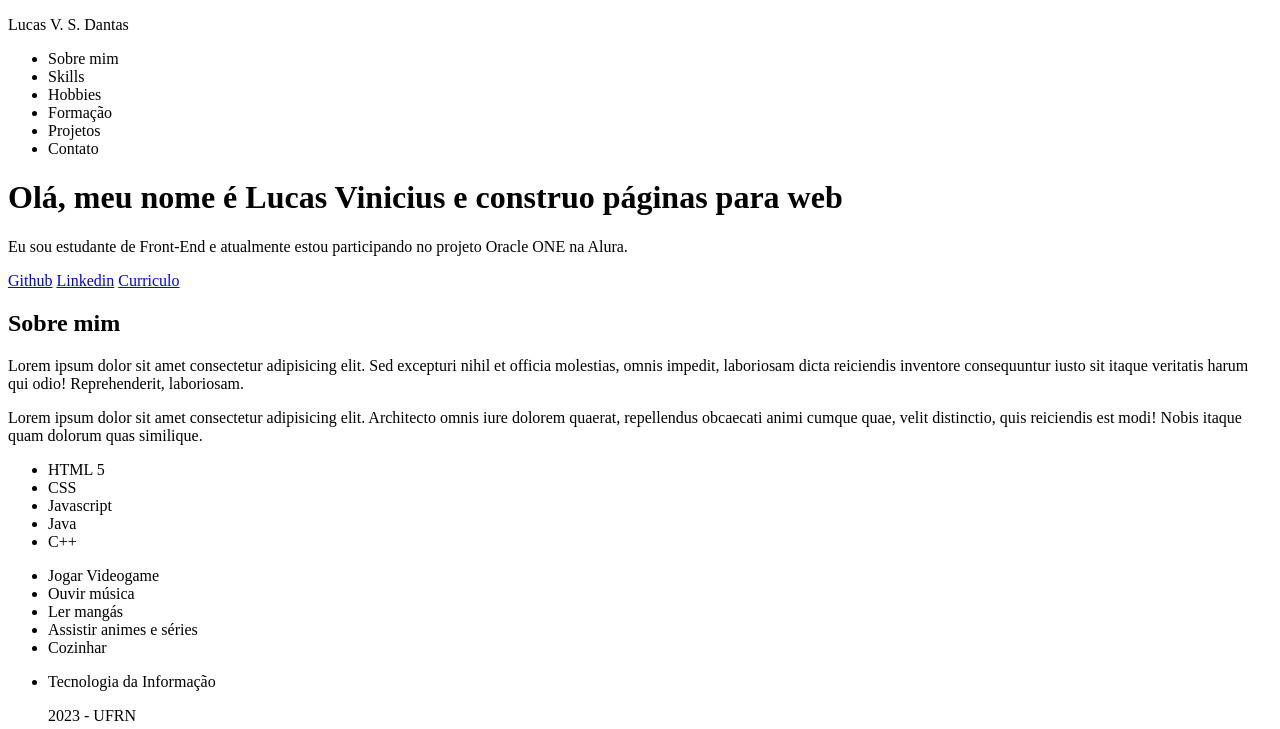
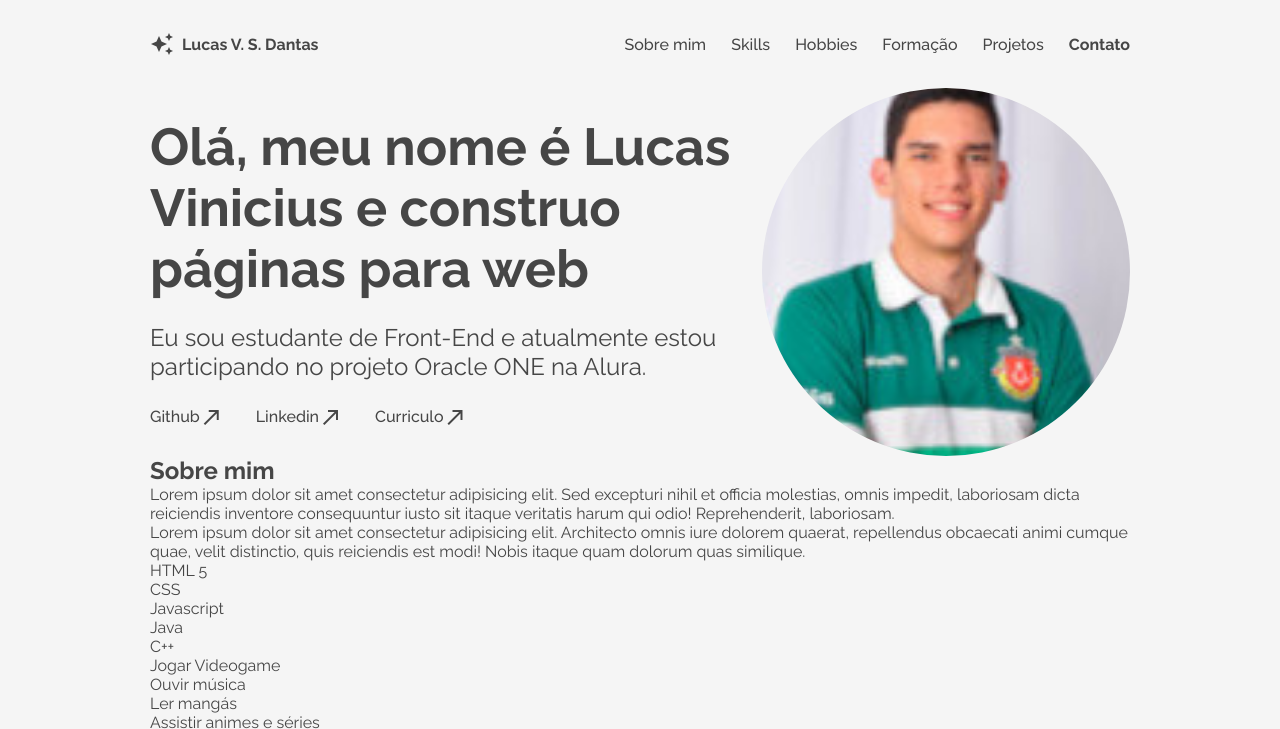
Before and after one commit to lucasvsdantas/challenge_portfolio, a plain HTML site: page index.html in a window 1280 px wide. Shown: the top 729 px of the page. Drawn offline with Linux system fonts and the light colour scheme.

Commit message:
Adjust intro

```diff
--- a/estilos/style.css
+++ b/estilos/style.css
@@ -0,0 +1,87 @@
+@charset "UTF-8";
+@import url('https://fonts.googleapis.com/css2?family=Raleway:ital,wght@0,100..900;1,100..900&display=swap');
+
+*{
+    margin: 0;
+    padding: 0;
+
+    font-family: 'Raleway', cursive;
+    color: #464646;
+
+    background-color: #F5F5F5;
+}
+
+#cabecalho{
+    margin: 0px 150px;
+    padding: 32px 0px;
+
+    display: flex;
+    justify-content: space-between;
+    align-items: center;
+
+    font-size: 1em;
+}
+
+#cabecalho > p{
+    font-weight: 700;
+    display: flex;
+    align-items: center;
+    gap: 8px;
+}
+
+.lista_menu{
+    display: flex;
+    gap: 25px;
+
+    font-weight: 500;
+}
+.links{
+    display: flex;
+    align-items: center;
+
+    text-decoration: none;
+    color: #464646;
+}
+
+#principal{
+    margin: 0px 150px;
+}
+
+#intro{
+    display: flex;
+    justify-content: space-between;
+    align-items: center;
+}
+
+#intro_text{
+    display: flex;
+    flex-direction: column;
+    gap: 24px;
+}
+
+#intro_text > h1{
+    font-size: 3.25em;
+    font-weight: 700;
+}
+#intro_text > p{
+    font-size: 1.5em;
+    font-weight: 400;
+}
+#intro_text > span{
+    display: flex;
+    gap: 32px;
+
+    font-size: 1em;
+    font-weight: 500;
+}
+
+#minha_foto{
+    height: 368px;
+    width: 368px;
+
+    border-radius: 50%;
+}
+
+#rodape{
+    text-align: center;
+}
--- a/index.html
+++ b/index.html
@@ -5,30 +5,44 @@
     <meta name="viewport" content="width=device-width, initial-scale=1.0">
     <title>Portfólio</title>
     <link rel="stylesheet" href="estilos/style.css">
+    <link href="https://fonts.googleapis.com/icon?family=Material+Icons"
+      rel="stylesheet">
 </head>
 <body>
     <header id="cabecalho">
-        <p>Lucas V. S. Dantas</p>
-        <ul>
-            <li>Sobre mim</li>
-            <li>Skills</li>
-            <li>Hobbies</li>
-            <li>Formação</li>
-            <li>Projetos</li>
-            <li>Contato</li>
+
+        <p><span class="material-icons">
+            auto_awesome
+        </span> Lucas V. S. Dantas</p>
+        <ul type="none" class="lista_menu">
+            <li><a class="links" href="#">Sobre mim</a></li>
+            <li><a class="links" href="#">Skills</a></li>
+            <li><a class="links" href="#">Hobbies</a></li>
+            <li><a class="links" href="#">Formação</a></li>
+            <li><a class="links" href="#">Projetos</a></li>
+            <li><a class="links" href="#"><strong>Contato</strong></a></li>
         </ul>
     </header>
     <main id="principal">
 
         <!--Introdução-->
         <div id="intro" class="principal_parte">
-            <h1>Olá, meu nome é Lucas Vinicius e construo páginas para web</h1>
-            <p>Eu sou estudante de Front-End e atualmente estou participando no projeto Oracle ONE na Alura.</p>
-            <span>
-                <a href="#">Github</a>
-                <a href="#">Linkedin</a>
-                <a href="#">Curriculo</a>
-            </span>
+            <article id="intro_text">
+                <h1>Olá, meu nome é Lucas Vinicius e construo páginas para web</h1>
+                <p>Eu sou estudante de Front-End e atualmente estou participando no projeto Oracle ONE na Alura.</p>
+                <span>
+                    <a class="links" href="#">Github<span class="material-icons">
+                        north_east
+                        </span></a>
+                    <a class="links" href="#">Linkedin<span class="material-icons">
+                        north_east
+                        </span></a>
+                    <a class="links" href="#">Curriculo<span class="material-icons">
+                        north_east
+                        </span></a>
+                </span>
+            </article>
+            <img id="minha_foto" src="imagens/foto-perfil.jpg" alt="Lucas Vinicius">
         </div>
 
         <!--Sobre mim-->
@@ -40,7 +54,7 @@
 
         <!--Skills-->
         <div id="skills" class="principal_parte">
-            <ul>
+            <ul type="none" class="lista_horizontal">
                 <li>HTML 5</li>
                 <li>CSS</li>
                 <li>Javascript</li>
@@ -51,7 +65,7 @@
 
         <!--Hobbies-->
         <div id="hobbies" class="principal_parte">
-            <ul>
+            <ul type="none" class="lista_horizontal">
                 <li>Jogar Videogame</li>
                 <li>Ouvir música</li>
                 <li>Ler mangás</li>
@@ -62,7 +76,7 @@
 
         <!--Formação Acadêmica-->
         <div id="formacao" class="principal_parte">
-            <ul>
+            <ul type="none" class="lista_horizontal">
                 <li>
                     <p>Tecnologia da Informação</p>
                     <p>2023 - UFRN</p>
@@ -79,7 +93,7 @@
 
         <!--Experiência Profissional-->
         <div id="exp" class="principal_parte">
-            <ul>
+            <ul type="none">
                 <li>
                     <p>Site sobre Android</p>
                     <p>Challenge Curso em Video</p>
@@ -117,7 +131,7 @@
         </div>
     </main>
 
-    <footer>
+    <footer id="rodape">
 
         <p>Desenvolvido por Lucas Vinicius</p>
         <p>2024</p>
```
Also changed, not shown: imagens/foto-perfil.jpg (added).
